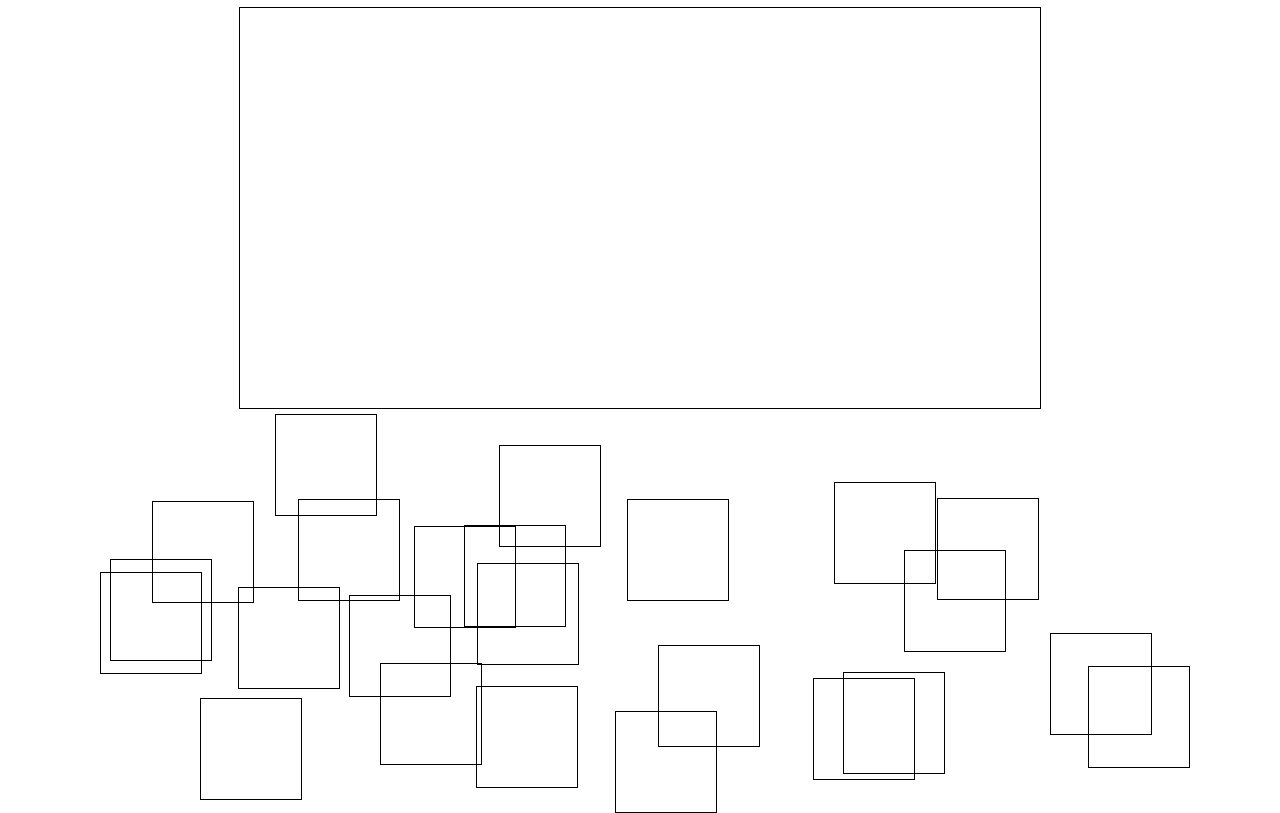
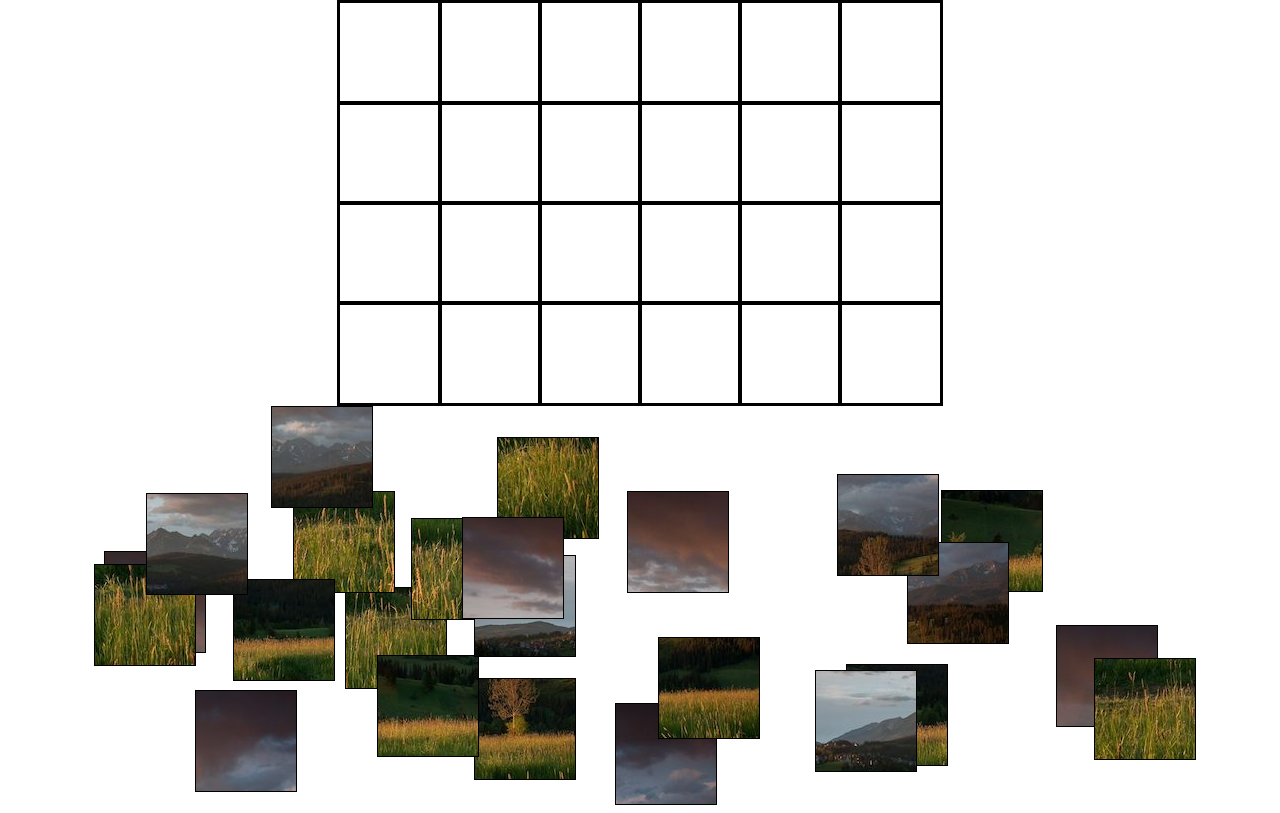
Before and after one commit to brtkuu/puzzle, a plain HTML site: page index.html in a window 1280 px wide. Drawn offline with Linux system fonts and the light colour scheme.

Commit message:
Dividing the photo into pieces

```diff
--- a/main.js
+++ b/main.js
@@ -1,10 +1,29 @@
 let index = 1;
+let col = 0;
+let row = 0;
 function randomPuzzle() {
 for(let i=1; i<=24; i++){
     const element = document.createElement('div');
     element.classList.add('puzzle');
     element.style.top=`${Math.random()*40+50}vh`;
     element.style.left=`${Math.random()*90}%`;
+    const img= document.createElement('img');
+    // img.src = './img/img1.jpg';
+    // img.style.height= '100%';
+    // img.style.width = '100%';
+    // img.style.overflow = 'hidden';
+    // element.appendChild(img);
+    element.style.backgroundImage = 'url(./img/img1.jpg';
+    if(i%6==0){
+        col = 0;
+        row += 100;
+    }
+    else{
+        col += 100;
+    }
+    console.log(col);
+    console.log(row);
+    element.style.backgroundPosition = `${col}px ${row}px`;
     document.querySelector('.conteiner').appendChild(element);
     let mouseIsDown = false;
 element.addEventListener('mousedown', ()=>{
@@ -19,7 +38,6 @@ element.addEventListener('mouseup', ()=>{
     element.style.backgroundColor='black'
 })
 element.addEventListener('mousemove',(e)=>{
-    console.log(e);
     if(mouseIsDown){
     let divX = e.clientX;
     let divY = e.clientY;
@@ -31,5 +49,17 @@ element.addEventListener('mousemove',(e)=>{
 
 }
 }
-
+function createWeb(){
+    for(let i=1; i<=24; i++){
+        const element = document.createElement('div');
+        element.style.gridArea = `e${i}`;
+        element.style.border = '2px solid black';
+        element.style.height = '100%';
+        element.style.width = '100%';
+        element.id = `${i}`;
+        element.addEventListener('mouseover', () => {console.log(element.offsetTop)})
+        document.querySelector('.puzzleWeb').appendChild(element);
+    }
+}
+createWeb();
 randomPuzzle();
--- a/scss/style.scss
+++ b/scss/style.scss
@@ -1,13 +1,24 @@
+*{
+    margin: 0;
+    padding: 0;
+}
 .conteiner{
     position: relative;
 }
 .puzzleWeb{
     position: absolute;
-    height: 400px;
-    width: 800px;
-    top: 25vh;
+    display: grid;
+    grid-template-areas: "e1 e2 e3 e4 e5 e6"
+                         "e7 e8 e9 e10 e11 e12"
+                         "e13 e14 e15 e16 e17 e18"
+                         "e19 e20 e21 e22 e23 e24";
+    grid-template-columns: 100px 100px 100px 100px 100px 100px;
+    grid-template-rows: 100px 100px 100px 100px;
+    height: 404px;
+    width: 604px;
+    // top: 25vh;
     left: 50%;
-    transform: translate(-50%, -50%);
+    transform: translateX(-50%);
     border: 1px solid black;
     z-index: -1;
 }
@@ -16,5 +27,7 @@
     position: absolute;
     height: 100px;
     width: 100px;
+    // background-image: url('../img/img1.jpg');
+    // clip: rect(100px 100px 200px 200px);
     // top: 60vh;
 }
```
Also changed, not shown: css/style.css, img/img1.jpg (added), img/zestaw1/1.png (deleted), img/zestaw1/2.png (deleted), img/zestaw1/3.png (deleted), 3 other files.
